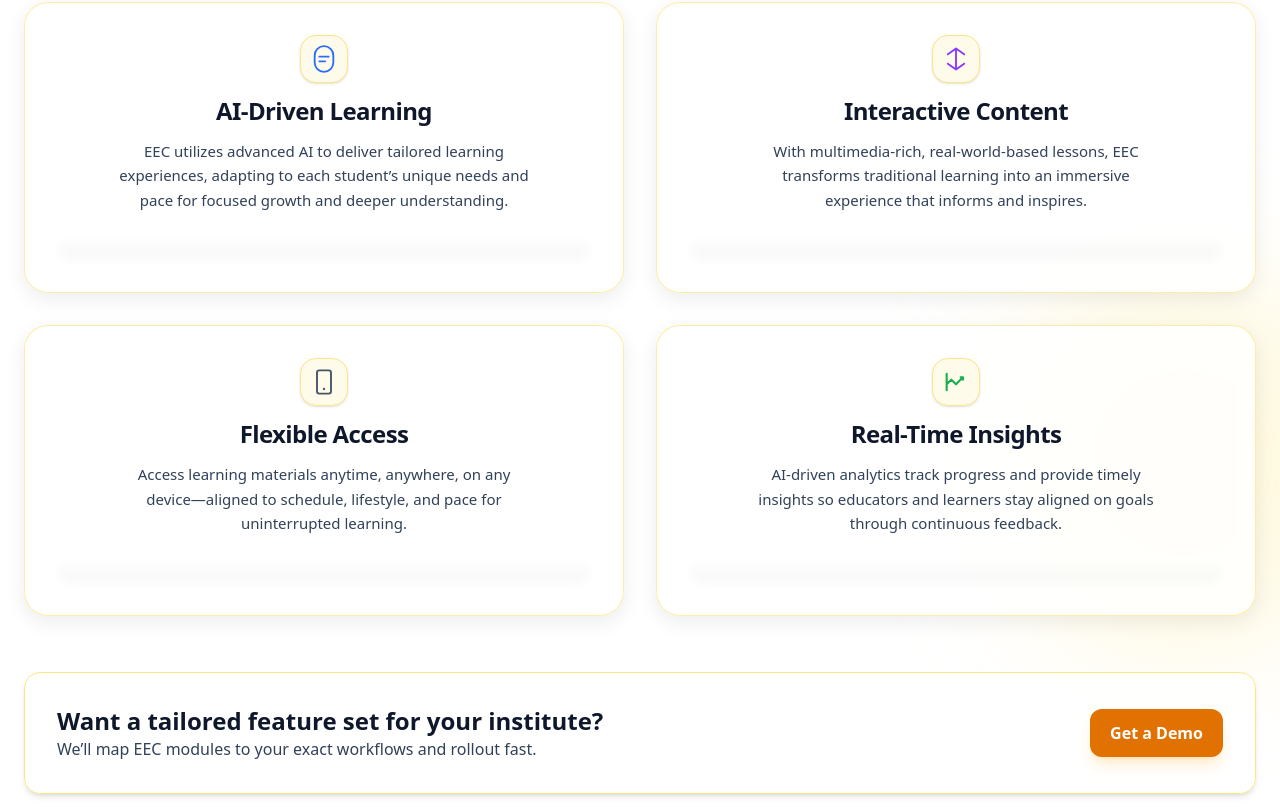
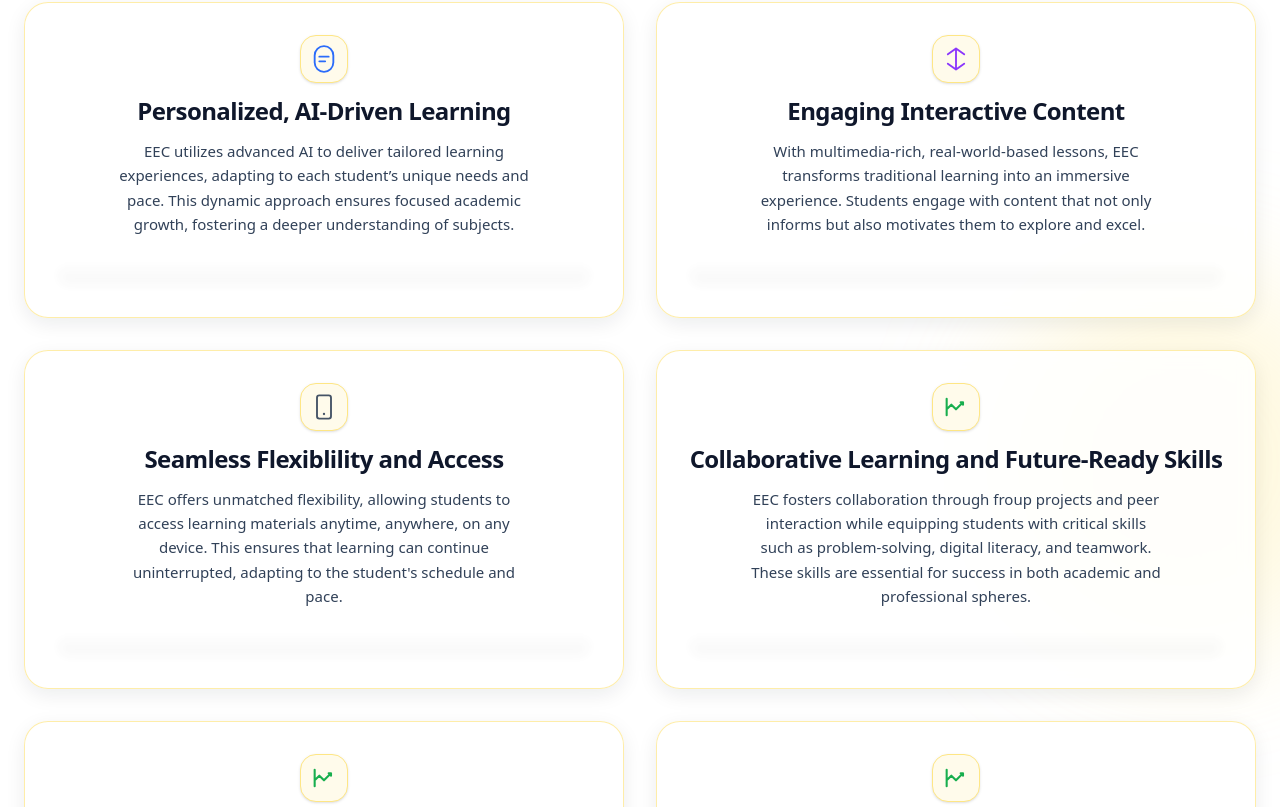
Before and after one commit to Raktimmaity/eec, a React (Vite) app: page /features in a window 1280 px wide. Shown: the part 353-1160 px from the top of the page. Built offline with nearby package versions, Linux system fonts and the light colour scheme; no server answers.

Commit message:
update features page

```diff
--- a/src/App.jsx
+++ b/src/App.jsx
@@ -19,6 +19,7 @@
 import ScrollTopButton from './components/ScrollTopButton';
 import TopProgressBar from './components/TopProgressBar';
 import { useEffect } from 'react';
+import NotFound from './pages/NotFound';
 
 const App = () => {
 
@@ -82,6 +83,7 @@
           <Route path="/careers/:slug" element={<JobDetail />} />
           <Route path="/terms-of-service" element={<Terms />} />
           <Route path="/privacy-policy" element={<Privacy />} />
+          <Route path="*" element={<NotFound />} />
         </Routes>
         <Footer />
         <ScrollTopButton anchorId="hero" />
--- a/src/pages/FeaturesPage.jsx
+++ b/src/pages/FeaturesPage.jsx
@@ -11,9 +11,9 @@
 
 const DEFAULT_FEATURES = [
   {
-    title: "AI-Driven Learning",
+    title: "Personalized, AI-Driven Learning",
     desc:
-      "EEC utilizes advanced AI to deliver tailored learning experiences, adapting to each student’s unique needs and pace for focused growth and deeper understanding.",
+      "EEC utilizes advanced AI to deliver tailored learning experiences, adapting to each student’s unique needs and pace. This dynamic approach ensures focused academic growth, fostering a deeper understanding of subjects.",
     icon: (
       <svg viewBox="0 0 24 24" className="w-7 h-7">
         <path
@@ -27,9 +27,9 @@
     dot: "bg-blue-500",
   },
   {
-    title: "Interactive Content",
+    title: "Engaging Interactive Content",
     desc:
-      "With multimedia-rich, real-world-based lessons, EEC transforms traditional learning into an immersive experience that informs and inspires.",
+      "With multimedia-rich, real-world-based lessons, EEC transforms traditional learning into an immersive experience. Students engage with content that not only informs but also motivates them to explore and excel.",
     icon: (
       <svg viewBox="0 0 24 24" className="w-7 h-7">
         <path
@@ -43,9 +43,9 @@
     dot: "bg-violet-500",
   },
   {
-    title: "Flexible Access",
+    title: "Seamless Flexiblility and Access",
     desc:
-      "Access learning materials anytime, anywhere, on any device—aligned to schedule, lifestyle, and pace for uninterrupted learning.",
+      "EEC offers unmatched flexibility, allowing students to access learning materials anytime, anywhere, on any device. This ensures that learning can continue uninterrupted, adapting to the student's schedule and pace.",
     icon: (
       <svg viewBox="0 0 24 24" className="w-7 h-7">
         <rect x="6" y="2" width="12" height="20" rx="2" ry="2"
@@ -57,9 +57,44 @@
     dot: "bg-slate-600",
   },
   {
-    title: "Real-Time Insights",
+    title: "Collaborative Learning and Future-Ready Skills",
     desc:
-      "AI-driven analytics track progress and provide timely insights so educators and learners stay aligned on goals through continuous feedback.",
+      "EEC fosters collaboration through froup projects and peer interaction while equipping students with critical skills such as problem-solving, digital literacy, and teamwork. These skills are essential for success in both academic and professional spheres.",
+
+    icon: (
+      <svg viewBox="0 0 24 24" className="w-7 h-7">
+        <path
+          d="M4 19V5m0 9 4-4 4 4 6-6m-2 0h2v2"
+          fill="none" stroke="currentColor" strokeWidth="1.8"
+          strokeLinecap="round" strokeLinejoin="round"
+        />
+      </svg>
+    ),
+    accent: "text-green-600",
+    dot: "bg-green-500",
+  },
+  {
+    title: "Personalized Learning Paths",
+    desc:
+      "EEC will use AI to analyze a student's progress, strengths and Weaknesses, then recomended customized study plans, worksheets then video lessons tailored to their needs",
+
+    icon: (
+      <svg viewBox="0 0 24 24" className="w-7 h-7">
+        <path
+          d="M4 19V5m0 9 4-4 4 4 6-6m-2 0h2v2"
+          fill="none" stroke="currentColor" strokeWidth="1.8"
+          strokeLinecap="round" strokeLinejoin="round"
+        />
+      </svg>
+    ),
+    accent: "text-green-600",
+    dot: "bg-green-500",
+  },
+  {
+    title: "Real-Time Performance Insights",
+    desc:
+      "Throgh continues feedback and AI-driven analytics, EEC tracks and monitors student progress, providing immediate insights and recommendations. This ensures that stdents and educators are always aligned with academic goals, facilitating timely interventions.",
+
     icon: (
       <svg viewBox="0 0 24 24" className="w-7 h-7">
         <path
--- /dev/null
+++ b/src/pages/NotFound.jsx
@@ -0,0 +1,79 @@
+import React from "react";
+import { Link, useNavigate } from "react-router-dom";
+import { motion } from "framer-motion";
+import { FaArrowLeft, FaHome, FaSearch } from "react-icons/fa";
+
+export default function NotFound() {
+  const navigate = useNavigate();
+
+  return (
+    <section className="min-h-[90vh] flex items-center justify-center">
+      <motion.div
+        initial={{ opacity: 0, y: 24 }}
+        animate={{ opacity: 1, y: 0 }}
+        transition={{ duration: 0.6, ease: "easeOut" }}
+        className="mx-6 w-full max-w-3xl p-8 md:p-10  text-center"
+      >
+        {/* Badge */}
+        <div className="inline-flex items-center gap-2 px-3 py-1 rounded-full bg-amber-100 border border-amber-200 text-amber-700 text-xs font-semibold">
+          <span>Oops!</span>
+          <span className="w-1 h-1 rounded-full bg-amber-400" />
+          <span>Page not found</span>
+        </div>
+
+        {/* Big 404 */}
+        <h1 className="mt-6 text-[64px] leading-none md:text-[96px] font-extrabold tracking-tight text-slate-900">
+          4<span className="text-amber-500 drop-shadow">0</span>4
+        </h1>
+
+        <p className="mt-4 text-slate-700 max-w-xl mx-auto">
+          The page you’re looking for doesn’t exist or has moved.
+          Let’s get you back on track.
+        </p>
+
+        {/* Quick actions */}
+        <div className="mt-8 flex flex-col sm:flex-row items-stretch sm:items-center justify-center gap-3">
+          <button
+            onClick={() => navigate(-1)}
+            className="inline-flex items-center justify-center gap-2 px-4 py-3 rounded-xl bg-white border border-amber-200 hover:bg-amber-50 transition text-slate-900"
+          >
+            <FaArrowLeft className="opacity-80" />
+            Go back
+          </button>
+
+          <Link
+            to="/"
+            className="inline-flex items-center justify-center gap-2 px-4 py-3 rounded-xl bg-amber-500 hover:bg-amber-600 text-white transition shadow"
+          >
+            <FaHome />
+            Home
+          </Link>
+
+          {/* <Link
+            to="/search"
+            className="inline-flex items-center justify-center gap-2 px-4 py-3 rounded-xl bg-white border border-amber-200 hover:bg-amber-50 transition text-slate-900"
+          >
+            <FaSearch className="opacity-80" />
+            Search
+          </Link> */}
+        </div>
+
+        {/* Helpful links */}
+        <div className="mt-6 text-sm text-slate-600">
+          Or visit{" "}
+          <Link to="/features" className="text-amber-700 underline-offset-4 hover:underline">
+            Features
+          </Link>{" "}
+          •{" "}
+          <Link to="/modules" className="text-amber-700 underline-offset-4 hover:underline">
+            Modules
+          </Link>{" "}
+          {/* •{" "}
+          <Link to="/contact" className="text-amber-700 underline-offset-4 hover:underline">
+            Contact
+          </Link> */}
+        </div>
+      </motion.div>
+    </section>
+  );
+}
```
